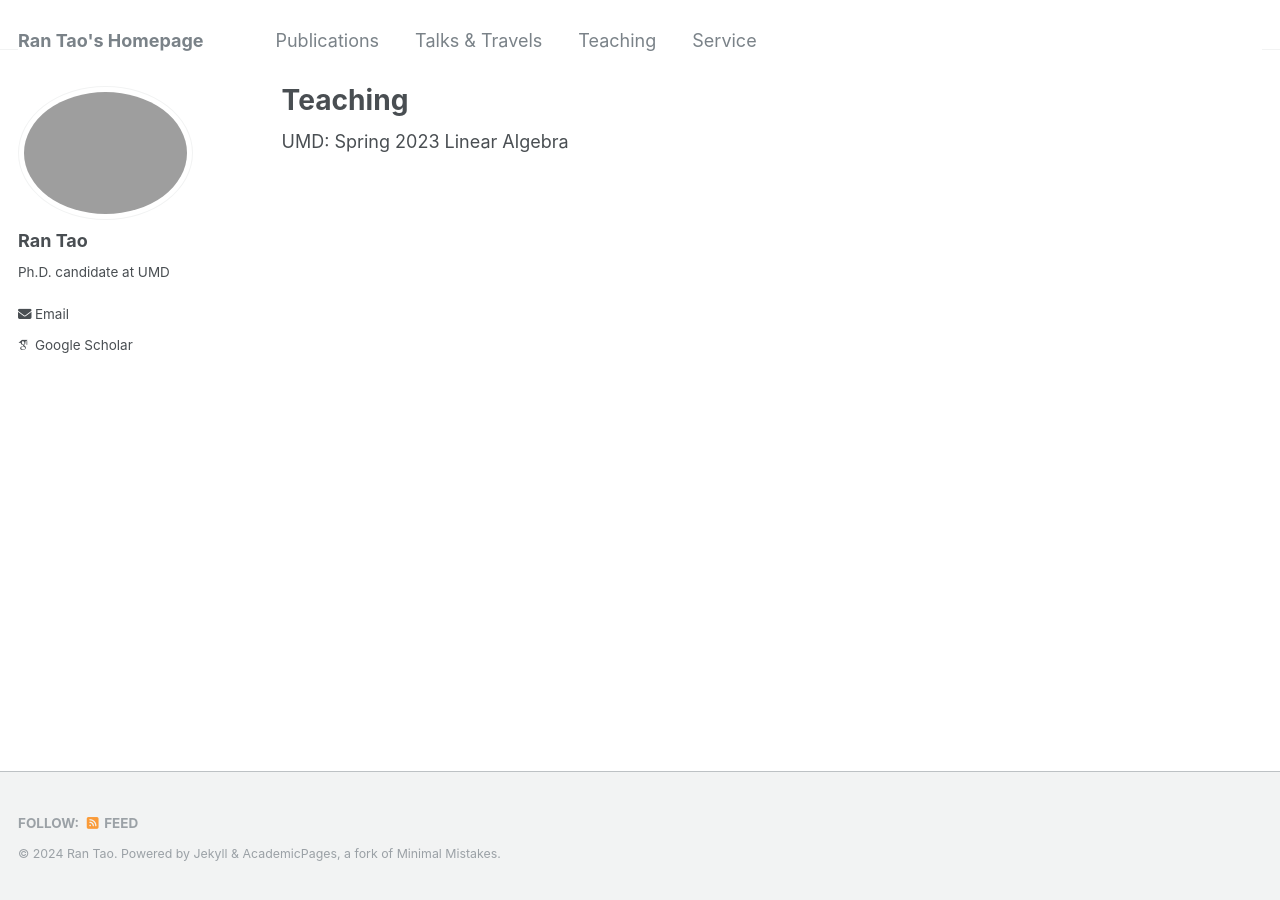
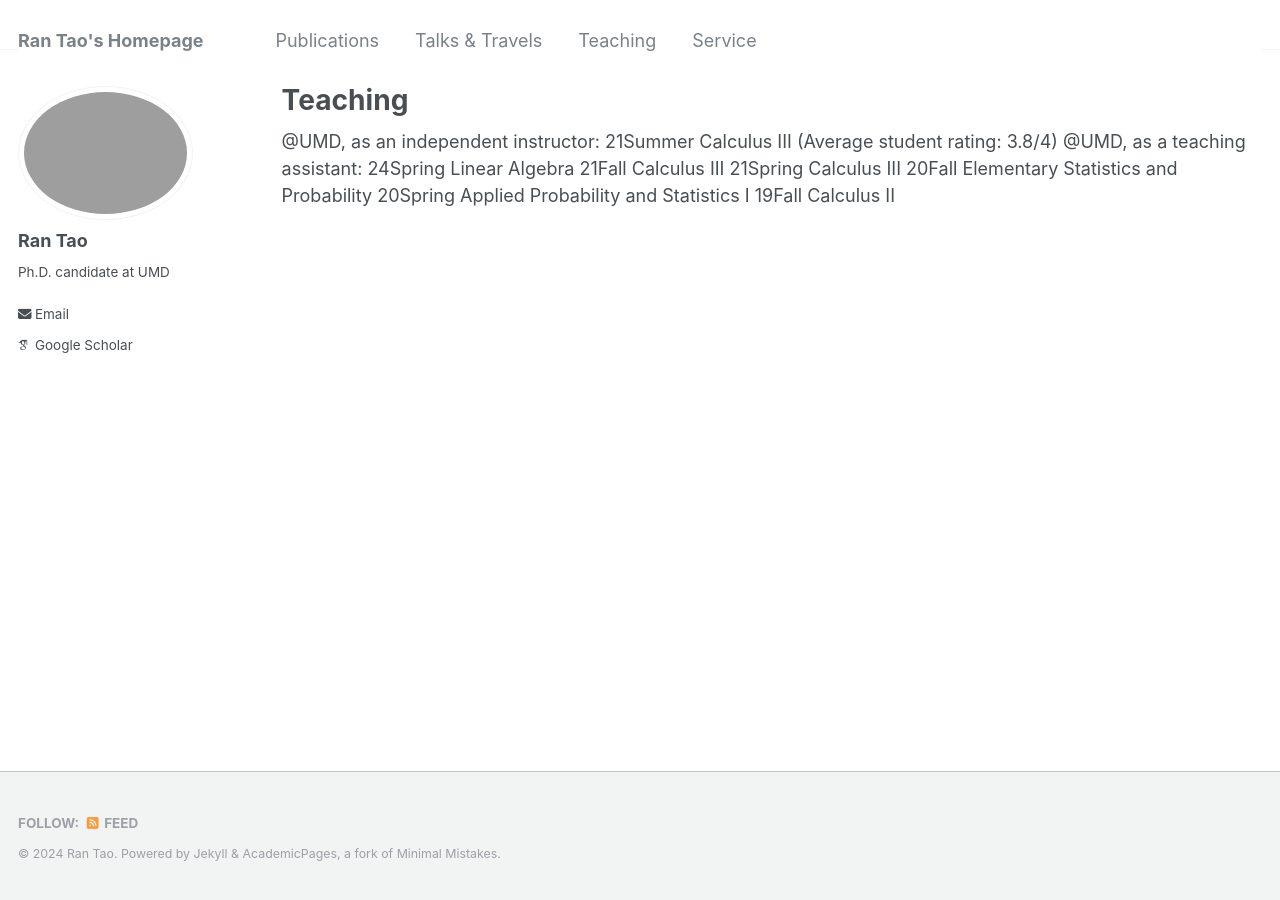
Before and after one commit to rantao16/rantao16.github.io, a Jekyll site: the page built from _pages/teaching.html, in a window 1280 px wide. Built offline with Jekyll 4.4.1, drawn with Linux system fonts in a browser that asks for light colours; some web fonts are replaced.

Commit message:
Update teaching.html

```diff
--- a/_pages/teaching.html
+++ b/_pages/teaching.html
@@ -7,5 +7,20 @@ author_profile: true
 
 {% include base_path %}
 
-UMD:
-Spring 2023 Linear Algebra
+@UMD, as an independent instructor:
+
+21Summer Calculus III (Average student rating: 3.8/4)
+
+@UMD, as a teaching assistant:
+
+24Spring Linear Algebra
+
+21Fall Calculus III
+
+21Spring Calculus III
+
+20Fall Elementary Statistics and Probability
+
+20Spring Applied Probability and Statistics I
+
+19Fall Calculus II
```
